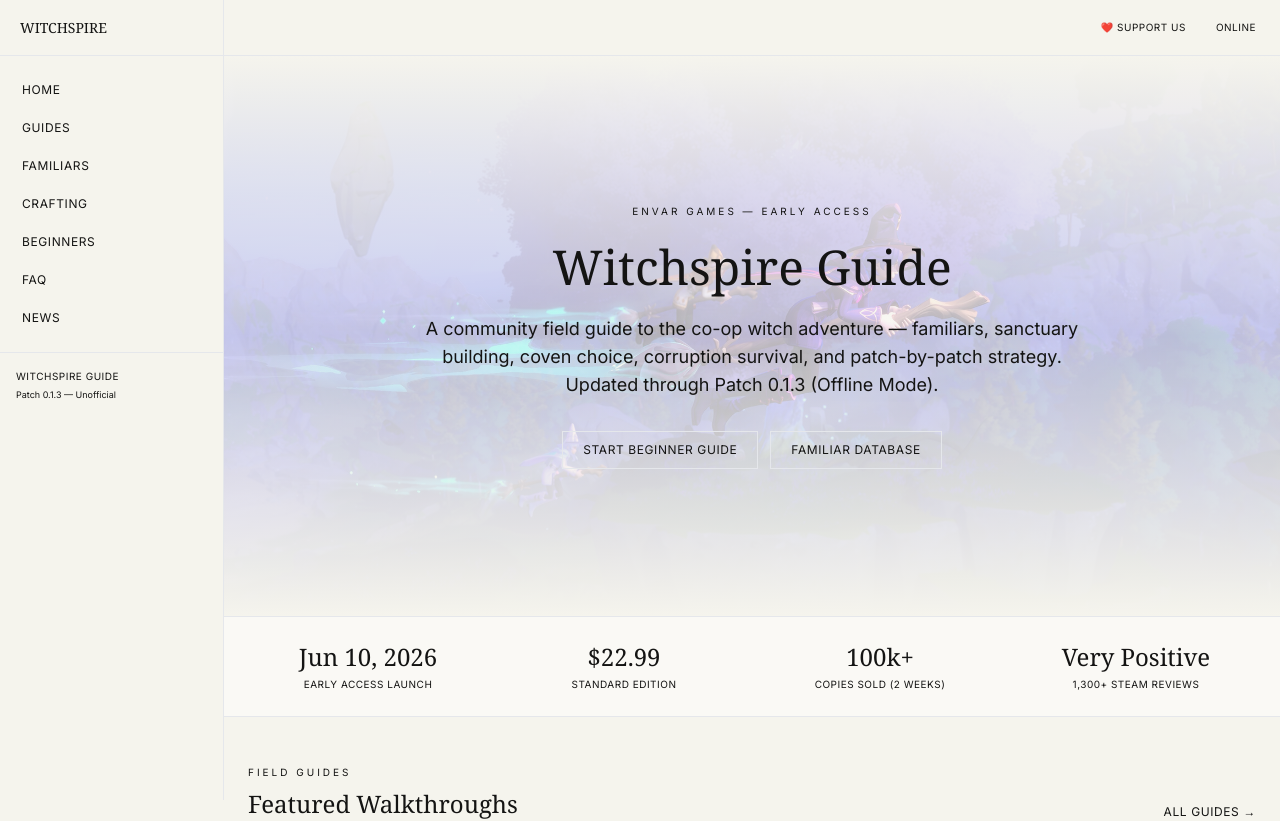
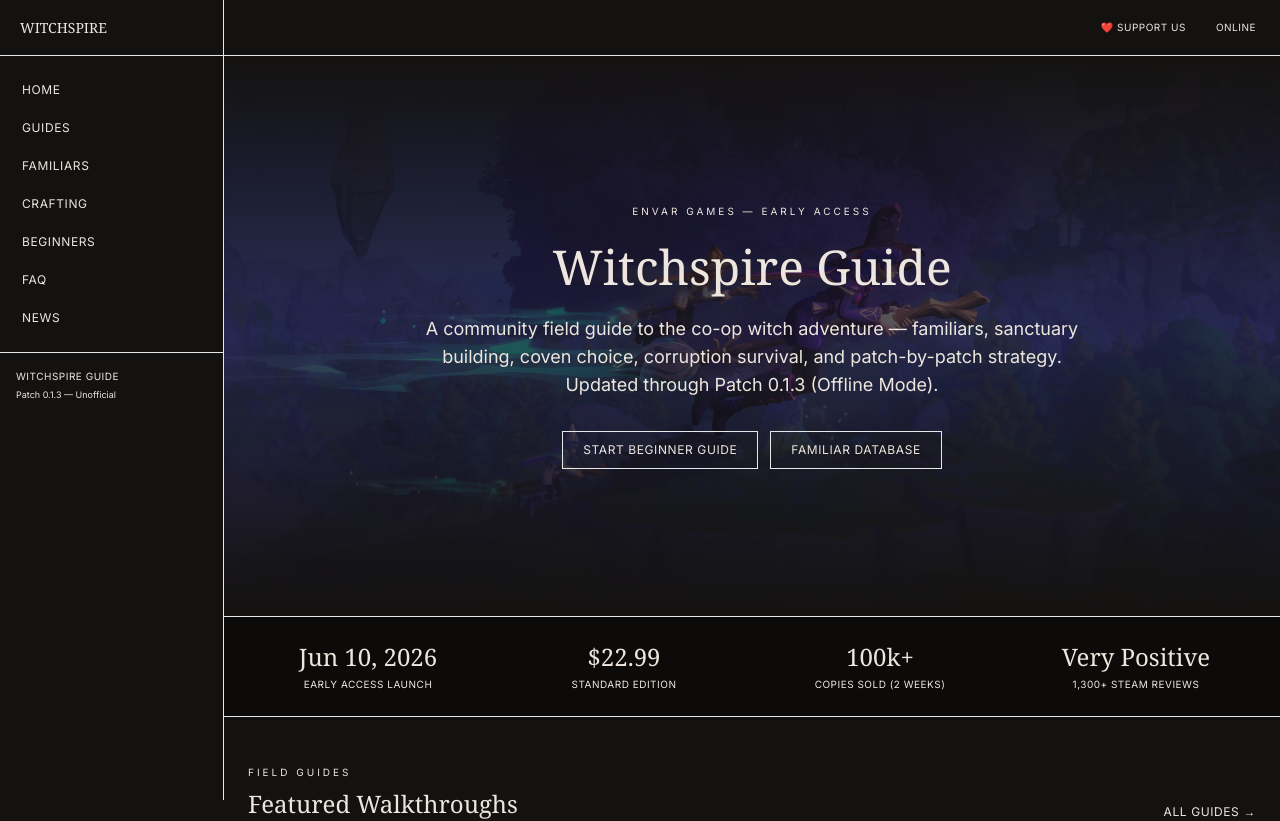
Before and after one commit to ryuuu2020/witchspire-guide, a Next.js app: page / in a window 1280 px wide. Shown: the top 821 px of the page. Built offline with nearby package versions, Linux system fonts and the light colour scheme.

Commit message:
fix: dark theme — invert colors to enforce dark-mode iron rule

```diff
--- a/tailwind.config.ts
+++ b/tailwind.config.ts
@@ -9,18 +9,18 @@
   theme: {
     extend: {
       colors: {
-        abyss: '#f5f4ed',
-        'abyss-light': '#faf9f5',
-        'abyss-elevated': '#ffffff',
+        abyss: '#141210',
+        'abyss-light': '#0d0b0a',
+        'abyss-elevated': '#1c1a16',
         'accent-primary': '#c96442',
-        'accent-primary-dim': '#a85030',
+        'accent-primary-dim': '#e07b5a',
         'accent-primary-glow': 'rgba(201,100,66,0.10)',
-        'accent-secondary': '#5e5d59',
-        'text-primary': '#141413',
-        'text-secondary': '#5e5d59',
-        'text-muted': '#87867f',
-        'border-subtle': '#f0eee6',
-        'border-strong': '#e8e6dc',
+        'accent-secondary': '#8c8982',
+        'text-primary': '#ede6de',
+        'text-secondary': '#a89e94',
+        'text-muted': '#6e655c',
+        'border-subtle': '#2a2520',
+        'border-strong': '#3d3630',
       },
       fontFamily: {
         display: ["Georgia", "Times New Roman", "serif"],
```
